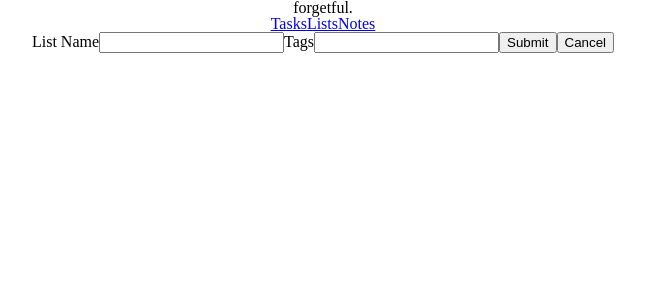
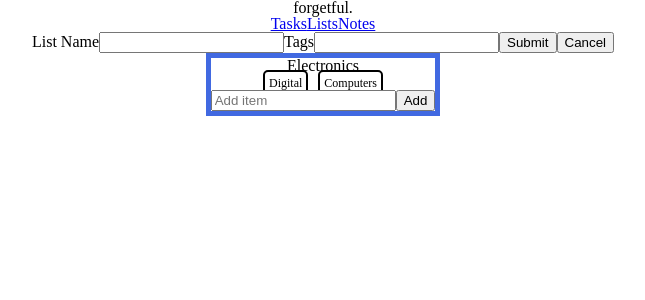
Before and after one commit to joshuascan/todo-list, a React (Create React App) app: page /shopping in a window 1280 px wide. Shown: the top 300 px of the page, without its empty margins (317-962 px from the left). Built offline with nearby package versions, Linux system fonts and the light colour scheme.

Commit message:
update ShoppingListCreator to use redux slice

```diff
--- a/src/components/shopping/ShoppingListCreator.jsx
+++ b/src/components/shopping/ShoppingListCreator.jsx
@@ -1,12 +1,16 @@
 import React, { useState } from "react";
+import { useDispatch } from "react-redux";
+import { createList } from "../../store/listSlice";
 
 const initialFormValues = {
   name: "",
   tags: "",
+  items: [],
 };
 
-const ShoppingListCreator = ({ addShoppingList }) => {
+const ShoppingListCreator = () => {
   const [newList, setNewList] = useState(initialFormValues);
+  const dispatch = useDispatch();
 
   const handleChange = (e) => {
     setNewList({ ...newList, [e.target.name]: e.target.value });
@@ -14,7 +18,13 @@ const ShoppingListCreator = ({ addShoppingList }) => {
 
   const handleSubmit = (e) => {
     e.preventDefault();
-    addShoppingList(newList);
+    dispatch(
+      createList({
+        ...newList,
+        tags: newList.tags !== "" ? newList.tags.split(/[ ,]+/) : [],
+        id: Date.now(),
+      })
+    );
     setNewList(initialFormValues);
   };
 
--- a/src/components/shopping/ShoppingLists.jsx
+++ b/src/components/shopping/ShoppingLists.jsx
@@ -1,24 +1,17 @@
-import React, { useState } from "react";
+import React from "react";
+import { useSelector, useDispatch } from "react-redux";
 import ShoppingCard from "./ShoppingCard";
 import ShoppingListCreator from "./ShoppingListCreator";
 
 const ShoppingLists = (props) => {
-  const [shoppingLists, setShoppingLists] = useState([]);
-
-  const addShoppingList = (list) => {
-    const newList = {
-      name: list.name,
-      tags: list.tags !== "" ? list.tags.split(/[ ,]+/) : "",
-      id: Date.now(),
-    };
-    setShoppingLists([...shoppingLists, newList]);
-  };
+  const lists = useSelector((state) => state.list.lists);
+  const dispatch = useDispatch();
 
   return (
     <div>
-      <ShoppingListCreator addShoppingList={addShoppingList} />
+      <ShoppingListCreator />
       <div className={"shopping-lists-container"}>
-        {shoppingLists.map((list) => (
+        {lists.map((list) => (
           <ShoppingCard key={list.id} list={list} />
         ))}
       </div>
--- a/src/store/listSlice.js
+++ b/src/store/listSlice.js
@@ -4,11 +4,12 @@ const initialState = {
   lists: [
     {
       name: "Electronics",
+      id: 1264512343,
       tags: ["Digital", "Computers"],
       items: [
-        { name: "PlayStation 5", completed: false },
-        { name: "iPhone", completed: false },
-        { name: "LG CX", completed: false },
+        { name: "PlayStation 5", id: 175830284, completed: false },
+        { name: "iPhone", id: 175830285, completed: false },
+        { name: "LG CX", id: 175830284, completed: false },
       ],
     },
   ],
```
